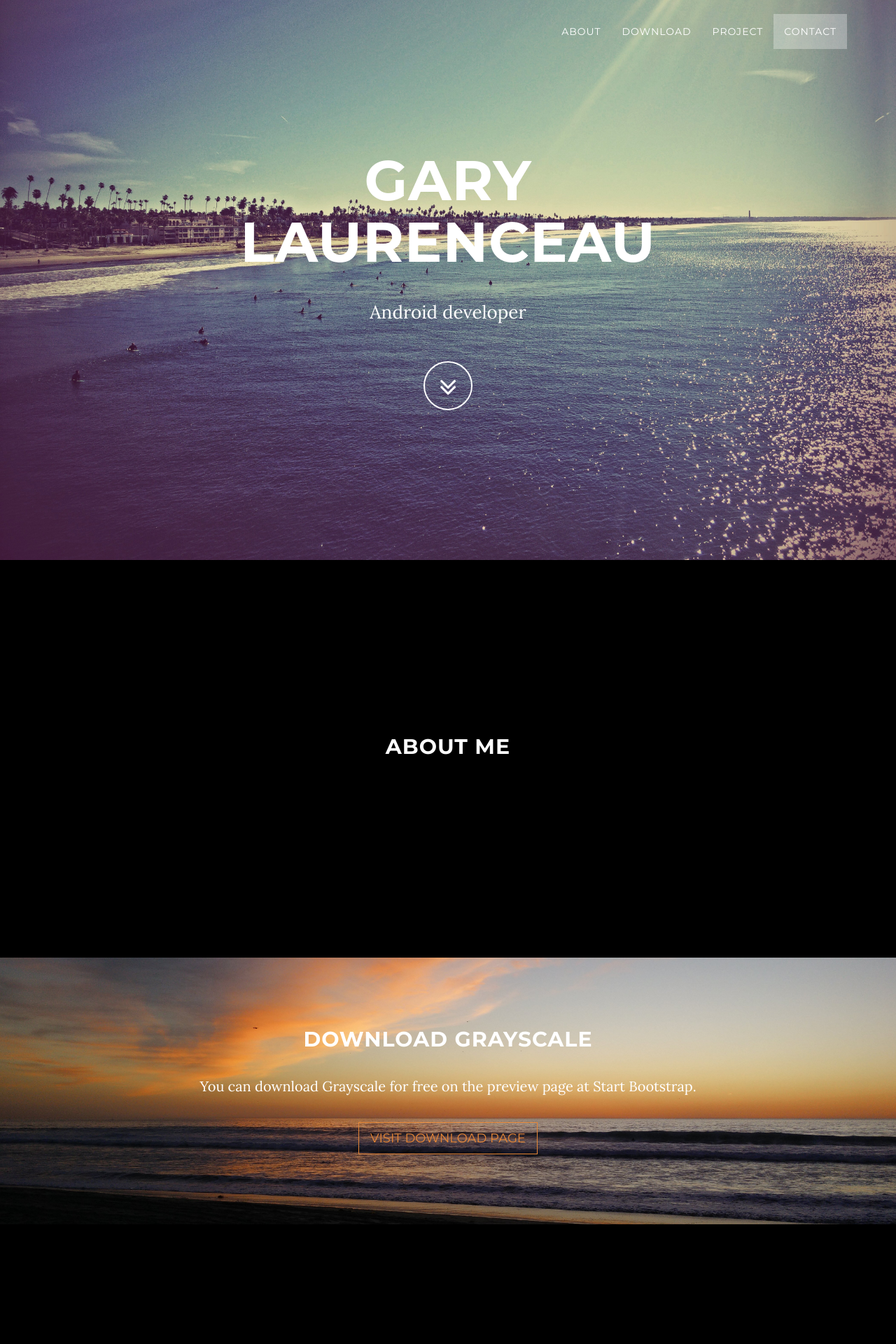
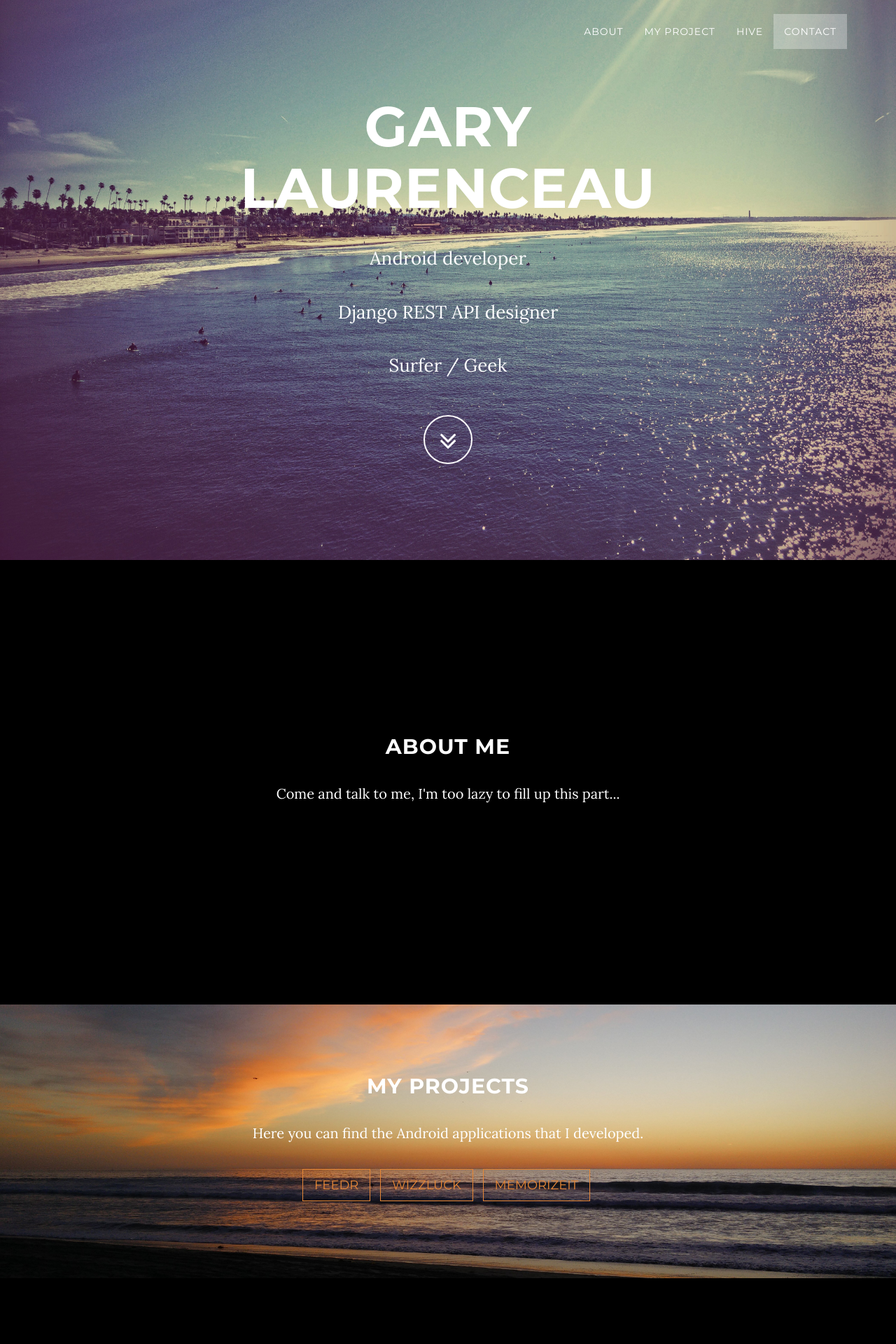
Before and after one commit to GaryLaurenceau/my-website, a Python web app: template website/blog/templates/home.html in a window 1280 px wide. Shown: the top 1920 px of the page at 70% size. Run offline with Jinja, Linux system fonts and the light colour scheme; the template is opened without the code that fills it, so the values that code supplies are empty; some libraries are stand-ins or nearby versions.

Commit message:
update home page

```diff
--- a/website/blog/templates/home.html
+++ b/website/blog/templates/home.html
@@ -56,10 +56,13 @@
                         <a class="page-scroll" href="#about">About</a>
                     </li>
                     <li>
-                        <a class="page-scroll" href="#download">Download</a>
+                        <a class="page-scroll" href="#project">My Project</a>
                     </li>
+{#                    <li>#}
+{#                        <a class="page-scroll" href="#download">Download</a>#}
+{#                    </li>#}
                     <li>
-                        <a class="page-scroll" href="#project">Project</a>
+                        <a target="_blank" href="http://52.16.173.204/hive">Hive</a>
                     </li>
                     <li>
                         <a class="page-scroll" href="#contact">Contact</a>
@@ -79,6 +82,8 @@
                     <div class="col-md-8 col-md-offset-2">
                         <h1 class="brand-heading">Gary Laurenceau</h1>
                         <p class="intro-text">Android developer</p>
+                        <p class="intro-text">Django REST API designer</p>
+                        <p class="intro-text">Surfer / Geek</p>
                         <a href="#about" class="btn btn-circle page-scroll">
                             <i class="fa fa-angle-double-down animated"></i>
                         </a>
@@ -94,28 +99,15 @@
             <div class="col-lg-8 col-lg-offset-2">
                 <h2>About Me</h2>
                 <p>
-
+                    Come and talk to me, I'm too lazy to fill up this part...
                 </p>
             </div>
         </div>
     </section>
 
     <!-- Project Section -->
-    <section id="download" class="content-section text-center">
+    <section id="project" class="content-section text-center">
         <div class="download-section">
-            <div class="container">
-                <div class="col-lg-8 col-lg-offset-2">
-                    <h2>Download Grayscale</h2>
-                    <p>You can download Grayscale for free on the preview page at Start Bootstrap.</p>
-                    <a href="http://startbootstrap.com/template-overviews/grayscale/" class="btn btn-default btn-lg">Visit Download Page</a>
-                </div>
-            </div>
-        </div>
-    </section>
-
-    <!-- Project Section -->
-    <section id="project" class="content-section text-center">
-        <div class="project-section">
             <div class="container">
                 <div class="col-lg-8 col-lg-offset-2">
                     <h2>My projects</h2>
@@ -133,10 +125,23 @@
                             <a href="https://play.google.com/store/apps/details?id=com.sokss.memorize.app" target="_blank" class="btn btn-default btn-lg"><span class="network-name">MemorizeIt</span></a>
                         </li>
                     </ul>
+
                 </div>
             </div>
         </div>
     </section>
+
+{#    <section id="download" class="content-section text-center">#}
+{#        <div class="project-section">#}
+{#            <div class="container">#}
+{#                <div class="col-lg-8 col-lg-offset-2">#}
+{#                    <h2>Download Grayscale</h2>#}
+{#                    <p>You can download Grayscale for free on the preview page at Start Bootstrap.</p>#}
+{#                    <a href="http://startbootstrap.com/template-overviews/grayscale/" class="btn btn-default btn-lg">Visit Download Page</a>#}
+{#                </div>#}
+{#            </div>#}
+{#        </div>#}
+{#    </section>#}
 
     <!-- Contact Section -->
     <section id="contact" class="container content-section text-center">
@@ -144,8 +149,8 @@
             <div class="col-lg-8 col-lg-offset-2">
                 <h2>Contact Me</h2>
                 <p>Feel free to contact me for any questions or just to say Hello!</p>
-                <p><a href="mailto:gary.laurenceau@gmail.com">gary.laurenceau@gmail.com</a>
-                </p>
+                <p><a href="mailto:gary.laurenceau@gmail.com">gary.laurenceau@gmail.com</a></p>
+                <p><a href="tel://1-760-750-0397">+1 (760) 750-0397</a></p>
                 <ul class="list-inline banner-social-buttons">
                     <li>
                         <a href="https://twitter.com/GaryLaurenceau" target="_blank" class="btn btn-default btn-lg"><i class="fa fa-twitter fa-fw"></i> <span class="network-name">Twitter</span></a>
```
